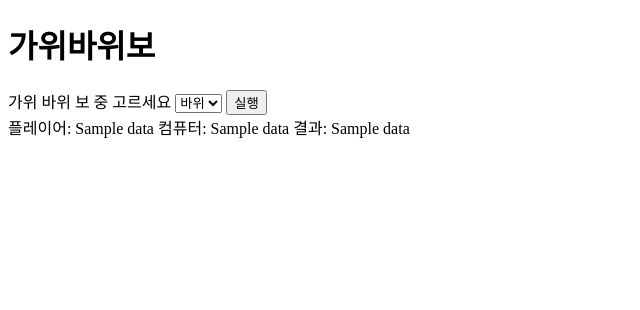
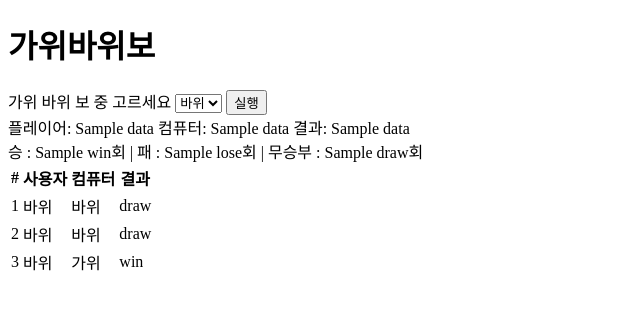
Before and after one commit to mellow-mars/projects, a Flask app: template assignments/q4/templates/index.html in a window 1280 px wide. Shown: the top 310 px of the page, without its empty margins (0-640 px from the left). Run offline with Flask 3, Linux system fonts and the light colour scheme; data comes from the database, SQL or seed files in the repository; the template is opened without the code that fills it: values that come from a table or form of the project are taken from there, most other values are stand-ins (such as "Sample title", 1, 10 or a date in 2020).

Commit message:
modified to add tables and count

```diff
--- a/assignments/q4/app.py
+++ b/assignments/q4/app.py
@@ -15,12 +15,16 @@ win = 0
 lose = 0
 draw = 0
 
+# 데이터베이스 구성
+
 
 class GameHistory(db.Model):
     id = db.Column(db.Integer, primary_key=True)
     user_choice = db.Column(db.String, nullable=False)
     computer_choice = db.Column(db.String, nullable=False)
     result = db.Column(db.String, nullable=False)
+
+# 가위바위보 함수, 플레이어/컴퓨터 의 손패 와 게임 결과를 반환
 
 
 def rock_paper_scissor():
@@ -52,9 +56,11 @@ def rock_paper_scissor():
 
 @app.route('/')
 def home():
+    # 반환된 값이 있을 때 와 없을 때 를 구분해서, 반환된 값이 없을 때는 데이터 베이스를 초기화
+    # 반환된 값이 있을 경우에는 반환된 값으로 가위바위보 함수를 호출 하고 결과값을 데이터베이스에 저장 및 필요한 데이터 html로 넘기기
     user_choice = request.args.get('hands')
     if user_choice == None:
-        db.session.query(GameHistory).delete()
+        db.session.query(GameHistory).delete()  # 데이터 베이스 전부 삭제
         db.session.commit()
         return render_template('index.html')
     else:
@@ -63,7 +69,11 @@ def home():
             user_choice=send_result[0], computer_choice=send_result[1], result=send_result[2])
         db.session.add(game)
         db.session.commit()
-    return render_template('index.html', data=send_result)
+        win = GameHistory.query.filter_by(result='win').count()   #데이터 베이스에 결과가 'win'인 값을 찾아서 count
+        lose = GameHistory.query.filter_by(result='lose').count()   #데이터 베이스에 결과가 'lose'인 값을 찾아서 count
+        draw = GameHistory.query.filter_by(result='draw').count()   #데이터 베이스에 결과가 'draw'인 값을 찾아서 count
+        list = GameHistory.query.all()   #데이터 베이스에 모든 값을 리스트로 저장
+    return render_template('index.html', data=send_result, win=win, lose=lose, draw=draw, list=list)
 
 
 if __name__ == '__main__':
--- a/assignments/q4/templates/index.html
+++ b/assignments/q4/templates/index.html
@@ -27,6 +27,29 @@
         실행 버튼 눌러주세요!
         {% endif %}
     </div>
+    <div>
+        승 : {{win}}회 | 패 : {{lose}}회 | 무승부 : {{draw}}회
+    </div>
+    <div>
+        <table>
+            <tr>
+                <th>#</th>
+                <th>사용자</th>
+                <th>컴퓨터</th>
+                <th>결과</th>
+            </tr>
+            {% for game in list %}
+            <tr>
+                <td>{{game.id}}</td>
+                <td>{{game.user_choice}}</td>
+                <td>{{game.computer_choice}}</td>
+                <td>{{game.result}}</td>
+            </tr>
+            {% endfor %}
+
+
+        </table>
+    </div>
 </body>
 
 </html>
```
